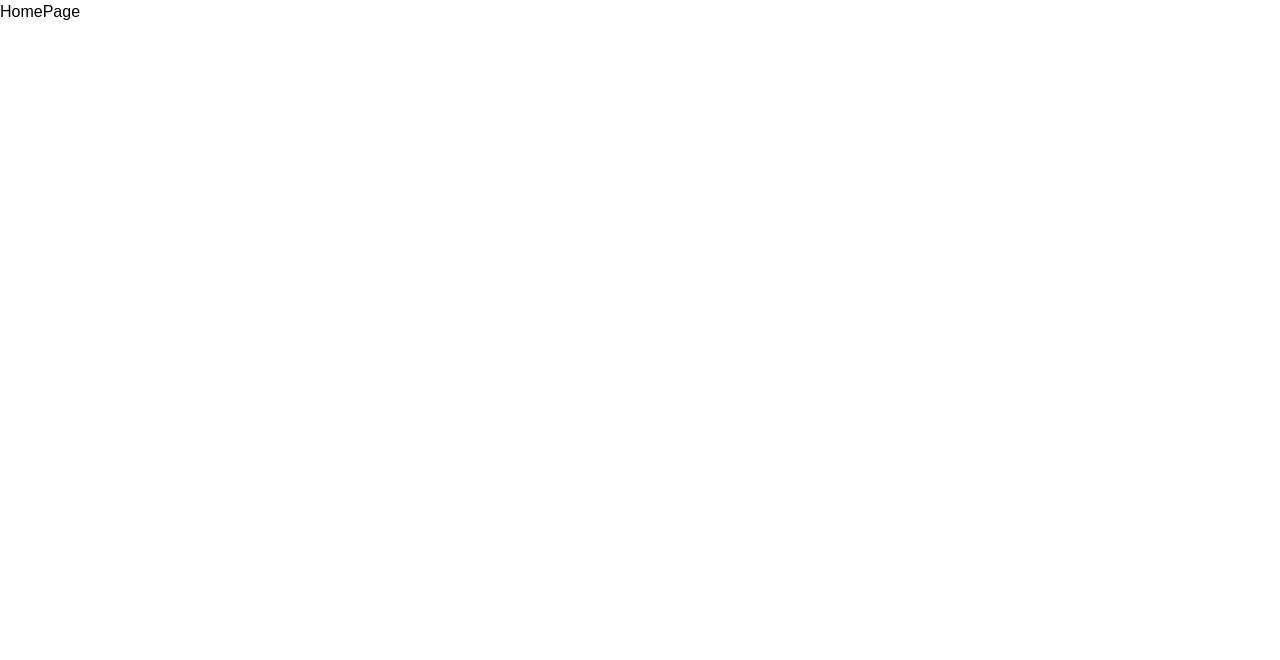
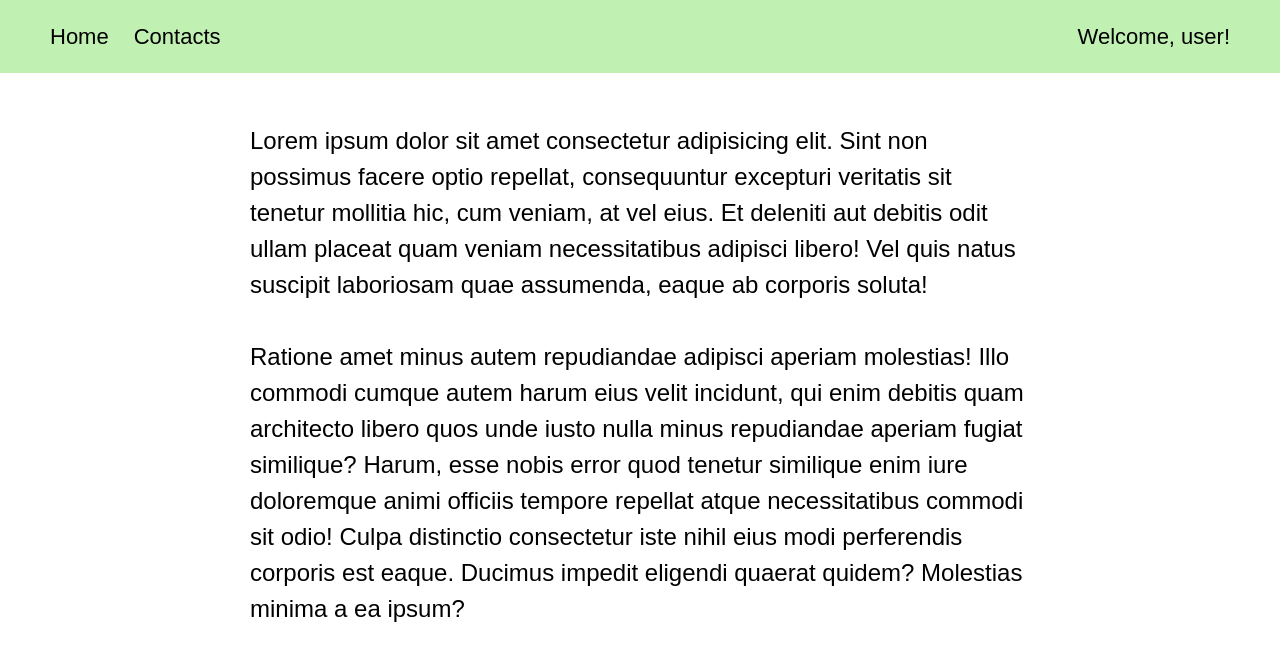
Before and after one commit to Centralice/goit-react-hw-08, a React (Vite) app: page / in a window 1280 px wide. Shown: the top 660 px of the page. Built offline with nearby package versions, Linux system fonts and the light colour scheme.

Commit message:
styles for homepage work in progress

```diff
--- a/src/components/AppBar/AppBar.jsx
+++ b/src/components/AppBar/AppBar.jsx
@@ -1,4 +1,4 @@
-// import s from './AppBar.module.css'
+import s from './AppBar.module.css'
 
 import { useSelector } from "react-redux";
 import AuthNav from "../AuthNav/AuthNav";
@@ -9,7 +9,7 @@ import { selectIsLoggedIn } from "../../redux/auth/selectors";
 const AppBar = () => {
   const isLoggedIn = useSelector(selectIsLoggedIn);
   return (
-    <header>
+    <header className={s.header}>
       <Navigation />
       {isLoggedIn ? <UserMenu /> : <AuthNav />}
     </header>
--- a/src/components/AppBar/AppBar.module.css
+++ b/src/components/AppBar/AppBar.module.css
@@ -0,0 +1,7 @@
+.header {
+  font-size: 22px;
+  background-color: #c0f0b2;
+  padding: 20px 50px;
+  display: flex;
+  justify-content: space-between;
+}
--- a/src/components/AuthNav/AuthNav.jsx
+++ b/src/components/AuthNav/AuthNav.jsx
@@ -1,7 +1,12 @@
-// import s from './AuthNav.module.css'
+import s from './AuthNav.module.css'
 
 const AuthNav = () => {
-  return <div>AuthNav</div>;
+  return (
+    <div className={s.btns}>
+      <button>Login</button>
+      <button>Sign up</button>
+    </div>
+  );
 };
 
 export default AuthNav;
--- a/src/components/AuthNav/AuthNav.module.css
+++ b/src/components/AuthNav/AuthNav.module.css
@@ -0,0 +1,4 @@
+.btns {
+  display: flex;
+  gap: 25px;
+}
--- a/src/components/Navigation/Navigation.jsx
+++ b/src/components/Navigation/Navigation.jsx
@@ -1,7 +1,12 @@
-// import s from './Navigation.module.css'
+import s from "./Navigation.module.css";
 
 const Navigation = () => {
-  return <div>Navigation</div>;
+  return (
+    <div className={s.navigation}>
+      <p>Home</p>
+      <p>Contacts</p>
+    </div>
+  );
 };
 
 export default Navigation;
--- a/src/components/Navigation/Navigation.module.css
+++ b/src/components/Navigation/Navigation.module.css
@@ -0,0 +1,4 @@
+.navigation {
+  display: flex;
+  gap: 25px;
+}
--- a/src/components/UserMenu/UserMenu.jsx
+++ b/src/components/UserMenu/UserMenu.jsx
@@ -1,7 +1,7 @@
-// import s from './UserMenu.module.css'
+import s from "./UserMenu.module.css";
 
 const UserMenu = () => {
-  return <div>UserMenu</div>;
+  return <p className={s.welcome}>Welcome, user!</p>;
 };
 
 export default UserMenu;
--- a/src/components/UserMenu/UserMenu.module.css
+++ b/src/components/UserMenu/UserMenu.module.css
@@ -0,0 +1,3 @@
+.welcome {
+  justify-content: center;
+}
--- a/src/pages/HomePage/HomePage.jsx
+++ b/src/pages/HomePage/HomePage.jsx
@@ -1,7 +1,33 @@
-import s from './HomePage.module.css'
+import AppBar from "../../components/AppBar/AppBar";
+import s from "./HomePage.module.css";
 
 const HomePage = () => {
-  return <div>HomePage</div>;
+  return (
+    <div>
+      <AppBar />
+      <div className={s.paragraph}>
+        <p>
+          Lorem ipsum dolor sit amet consectetur adipisicing elit. Sint non
+          possimus facere optio repellat, consequuntur excepturi veritatis sit
+          tenetur mollitia hic, cum veniam, at vel eius. Et deleniti aut debitis
+          odit ullam placeat quam veniam necessitatibus adipisci libero! Vel
+          quis natus suscipit laboriosam quae assumenda, eaque ab corporis
+          soluta!
+        </p>
+<br />
+        <p>
+          Ratione amet minus autem repudiandae adipisci aperiam molestias! Illo
+          commodi cumque autem harum eius velit incidunt, qui enim debitis quam
+          architecto libero quos unde iusto nulla minus repudiandae aperiam
+          fugiat similique? Harum, esse nobis error quod tenetur similique enim
+          iure doloremque animi officiis tempore repellat atque necessitatibus
+          commodi sit odio! Culpa distinctio consectetur iste nihil eius modi
+          perferendis corporis est eaque. Ducimus impedit eligendi quaerat
+          quidem? Molestias minima a ea ipsum?
+        </p>
+      </div>
+    </div>
+  );
 };
 
 export default HomePage;
--- a/src/pages/HomePage/HomePage.module.css
+++ b/src/pages/HomePage/HomePage.module.css
@@ -0,0 +1,4 @@
+.paragraph {
+  font-size: 24px;
+  margin: 50px 250px;
+}
--- a/src/redux/auth/slice.js
+++ b/src/redux/auth/slice.js
@@ -8,7 +8,7 @@ const authSlice = createSlice({
       email: null,
     },
     token: null,
-    isLoggedIn: false,
+    isLoggedIn: true,
     isRefreshing: false,
   },
 });
```
